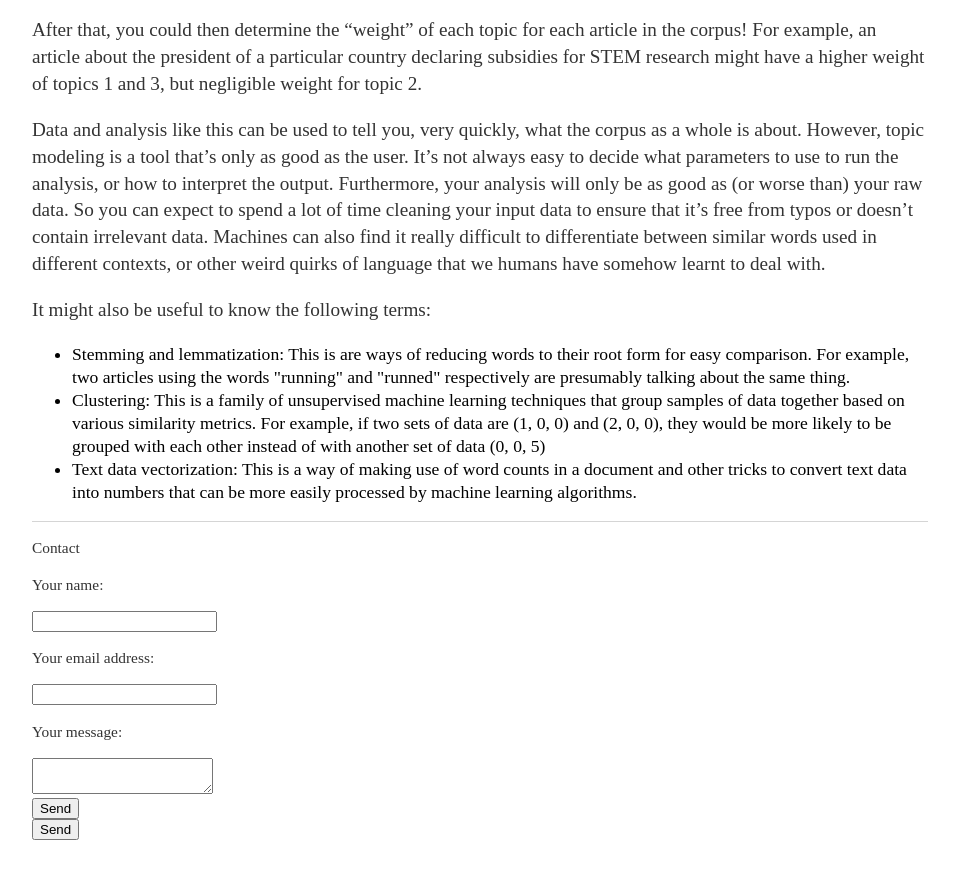
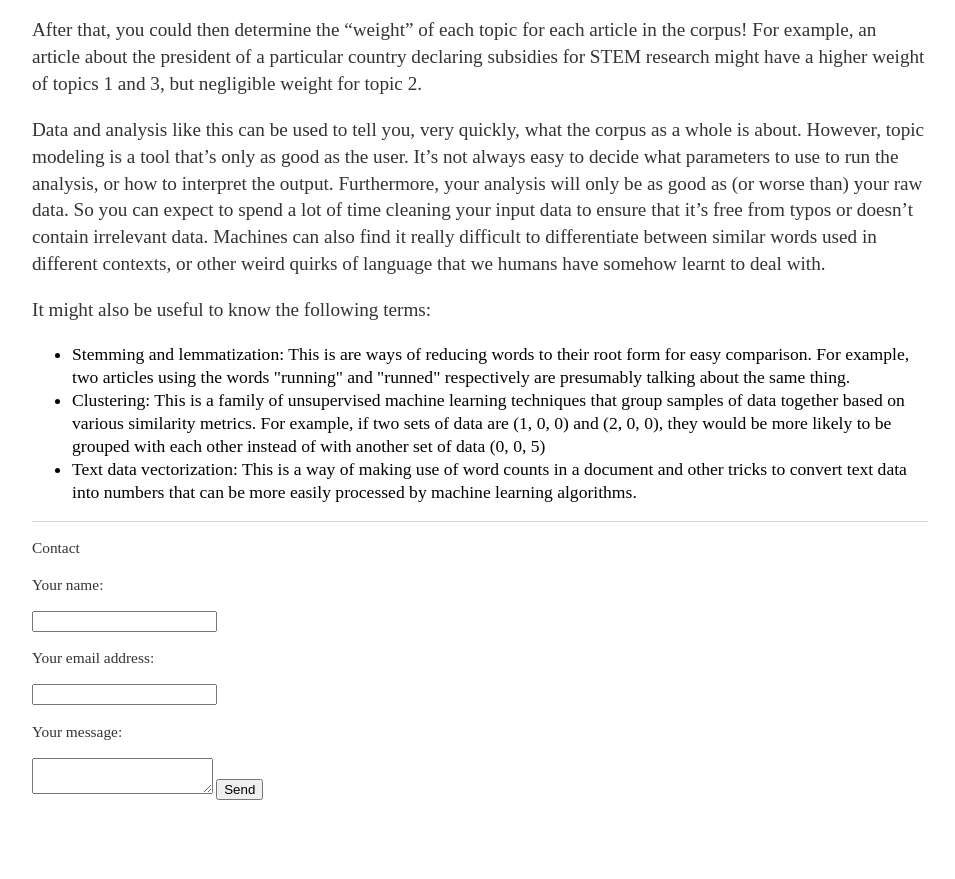
Before and after one commit to not-even-wong/not-even-wong.github.io, a Jekyll site: the page built from _posts/2019-11-10-layman-intro-topic-modeling.md, in a window 1280 px wide and 900 px high, scrolled down 1591 px. Shown: the top 879 px of the window, without its empty margins (160-1115 px from the left). Built offline with Jekyll 4.4.1, drawn with Linux system fonts in a browser that asks for light colours.

Commit message:
Update default.html

```diff
--- a/_layouts/default.html
+++ b/_layouts/default.html
@@ -32,13 +32,8 @@
 					<p>Your message:</p>
 					<textarea name="message"></textarea>
 					</label>
-					<br>
-					<button type="submit">Send</button>
+  					<button type="submit">Send</button>
 				</form>
 			</footer>
 		</body>
 	</html>
-
-  <!-- your other form fields go here -->
-
-  <button type="submit">Send</button>
```
